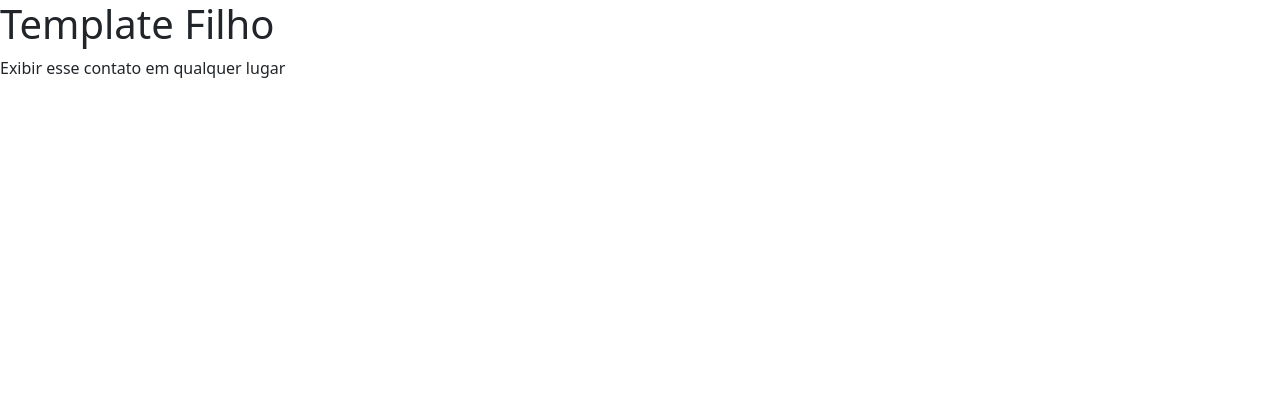
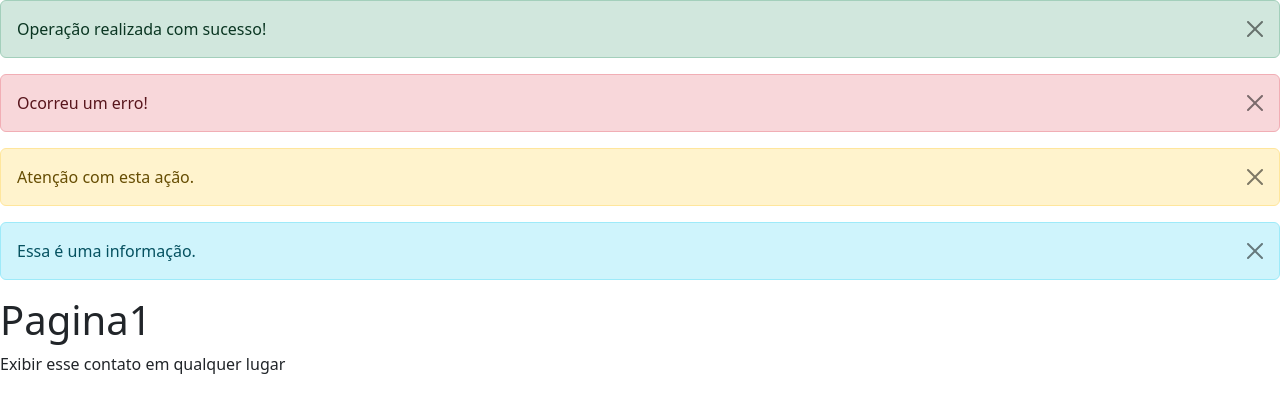
Before and after one commit to berdina67/udemy-dj-leticia-lima, a Django app: page / in a window 1280 px wide. Shown: the top 413 px of the page. Run offline with Django 5.2, Linux system fonts and the light colour scheme; parts of the project's set-up code (start-up, migrations or seed data) failed here and were passed over.

Commit message:
configurção de mensagens de alerta(bootstrap)

```diff
--- a/apps/base/templates/base.html
+++ b/apps/base/templates/base.html
@@ -17,6 +17,8 @@
 
 </head>
 <body>
+	{% include 'components/message.html' %} <!-- ## adiciona isso. -->
+
 	{% block content %}{% endblock %}
 
 	<!-- JS bootstrap, jquery, script-->
--- /dev/null
+++ b/apps/base/templates/components/message.html
@@ -0,0 +1,10 @@
+{% if messages %}
+    <div class="messages">
+        {% for message in messages %}
+        <div class="alert {{ message.tags }} alert-dismissible fade show" role="alert">
+            {{ message }}
+            <button type="button" class="btn-close" data-bs-dismiss="alert" aria-label="Close"></button>
+        </div>
+        {% endfor %}
+    </div>
+{% endif %}
--- a/apps/pages/templates/index.html
+++ b/apps/pages/templates/index.html
@@ -3,7 +3,7 @@
 {% block title %}My Amazing blog{% endblock %}
 
 {% block content %}
-<h1>Template Filho</h1>
+<h1>Pagina1</h1>
 <p>{{social}}</p>
 {% endblock %}
 
--- a/apps/pages/views.py
+++ b/apps/pages/views.py
@@ -1,5 +1,12 @@
 from django.shortcuts import render
+from django.contrib import messages
 
 # Create your views here.
+
+
 def index(request):
-	return render(request, 'index.html')
+    messages.success(request, "Operação realizada com sucesso!")
+    messages.error(request, "Ocorreu um erro!")
+    messages.warning(request, "Atenção com esta ação.")
+    messages.info(request, "Essa é uma informação.")
+    return render(request, 'index.html')
```
Also changed, not shown: core/settings.py (+11 -0 lines).
